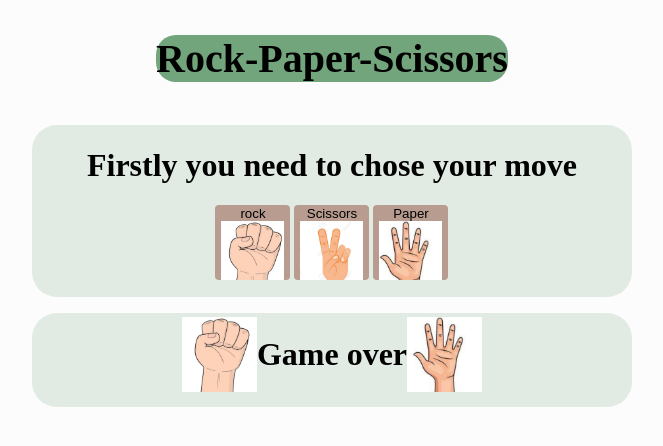
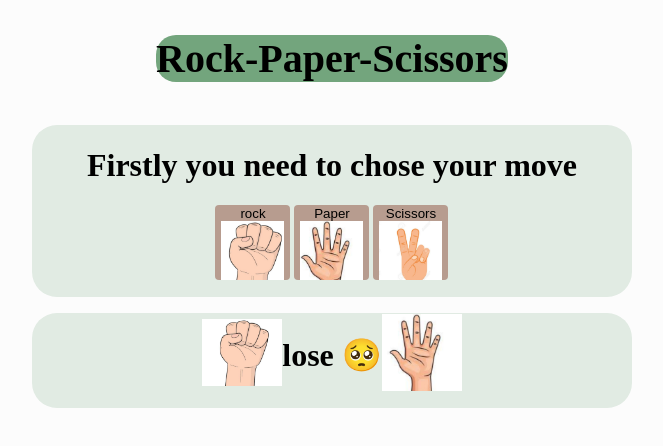
Before and after one commit to mi7u/retos-de-programacion, a plain HTML site: page pruebas-juegos/juegos/rock-paper-scissors-dani/index.html in a window 1280 px wide. Both pictures are taken after a click on the button "rock". Shown: the whole page, without its empty margins (308-971 px from the left). Drawn offline with Linux system fonts and the light colour scheme.

Commit message:
logic updated

```diff
--- a/pruebas-juegos/juegos/rock-paper-scissors-dani/index.html
+++ b/pruebas-juegos/juegos/rock-paper-scissors-dani/index.html
@@ -1,10 +1,10 @@
 <!DOCTYPE html>
 <html lang="en">
   <head>
-    <meta charset="UTF-8">
-    <meta name="viewport" content="width=device-width, initial-scale=1.0">
+    <meta charset="UTF-8" />
+    <meta name="viewport" content="width=device-width, initial-scale=1.0" />
     <title>Rock-Paper-Scissors</title>
-    <link rel="stylesheet" href="style.css" type="text/css">
+    <link rel="stylesheet" href="style.css" type="text/css" />
     <script src="script.js"></script>
   </head>
   <body>
@@ -13,45 +13,47 @@
       <div class="article">
         <h1>Firstly you need to chose your move</h1>
         <div class="buttoms">
-                <button class="buttom-image" onclick="rockPaperScissorsGenerator(ROCK)">
+          <button
+            class="buttom-image"
+            onclick="rockPaperScissorsGenerator('rock')"
+          >
             rock
-                    <img src="img/rock.jpg" alt="rock">
+            <img src="img/rock.jpg" alt="rock" />
           </button>
-                <button class="buttom-image" onclick="rockPaperScissorsGenerator(SCISSORS);">
+          <button
+            class="buttom-image"
+            onclick="rockPaperScissorsGenerator('paper');"
+          >
+            Paper
+            <img src="img/paper.jpg" />
+          </button>
+          <button
+            class="buttom-image"
+            onclick="rockPaperScissorsGenerator('scissors');"
+          >
             Scissors
-                    <img src="img/scissors.jpg" alt="scissors">
-                </button>
-                <button class="buttom-image" onclick="rockPaperScissorsGenerator(PAPER);">
-                    Paper
-                    <img src="img/paper.jpg">
+            <img src="img/scissors.jpg" alt="scissors" />
           </button>
         </div>
       </div>
       <div class="articleResults">
-            <div class="player1">
-                <div id="rock1" style="display: none;">
-                    <img src="img/rock.jpg" alt="rock">
-                </div>
-                <div id="paper1" style="display: none;">
-                    <img src="img/paper.jpg" alt="paper">
-                </div>
-                <div id="scissors1" style="display: none;">
-                    <img src="img/scissors.jpg" alt="scissors">
-                </div>
+        <div>
+          <img
+            id="player1"
+            src="img/hand.jpg"
+            alt="move a"
+            style="width: 80px"
+          />
         </div>
         <h1 id="result"></h1>
-            <div class="player2">
-                <div  id="rock2" style="display: none;">
-                    <img src="img/rock.jpg" alt="rock";>
+        <div>
+          <img
+            id="player2"
+            src="img/hand.jpg"
+            alt="move b"
+            style="width: 80px"
+          />
         </div>
-                <div id="paper2" style="display: none;">
-                    <img src="img/paper.jpg" alt="paper";>
-                </div>
-                <div id="scissors2" style="display: none;">
-                    <img src="img/scissors.jpg" alt="scissors";>
-                </div>
-            </div>
-
       </div>
     </div>
   </body>
--- a/pruebas-juegos/juegos/rock-paper-scissors-dani/script.js
+++ b/pruebas-juegos/juegos/rock-paper-scissors-dani/script.js
@@ -1,63 +1,57 @@
-const ROCK = "ROCK";
-const PAPER = "PAPER";
-const SCISSORS = "SCISSORS";
+// lista de elecciones
+const elections = {
+  rock: {
+    id: 1,
+    name: "ROCK",
+    img: "img/rock.jpg",
+  },
+  paper: {
+    id: 2,
+    name: "PAPER",
+    img: "img/paper.jpg",
+  },
+  scissors: {
+    id: 3,
+    name: "SCISSORS",
+    img: "img/scissors.jpg",
+  },
+};
+
+// condiciones victoriosas
 const winners = [
-  [ROCK, SCISSORS],
-  [PAPER, ROCK],
-  [SCISSORS, PAPER],
-];
-const losers = [
-  [ROCK, PAPER],
-  [PAPER, SCISSORS],
-  [SCISSORS, ROCK],
+  [elections.rock, elections.scissors],
+  [elections.paper, elections.rock],
+  [elections.scissors, elections.paper],
 ];
 
-function resetDecitions() {
-  document.getElementById("rock1").style.display = "none";
-  document.getElementById("paper1").style.display = "none";
-  document.getElementById("scissors1").style.display = "none";
-  document.getElementById("rock2").style.display = "none";
-  document.getElementById("paper2").style.display = "none";
-  document.getElementById("scissors2").style.display = "none";
+// comparar las manos, para obtener el resultado
+function compareHands(handA, handB) {
+  if (handA === handB) return "draw ☝️🤓";
+
+  if (winners.some((element) => element[0] === handA && element[1] === handB)) {
+    return "win 😃";
+  }
+
+  return "lose 🥺";
 }
 
 function rockPaperScissorsGenerator(election) {
-  resetDecitions();
+  // inicializar elementos
+  const player1Img = document.getElementById("player1");
+  const player2Img = document.getElementById("player2");
+  const result = document.getElementById("result");
 
-  let randomDecision = Math.floor(Math.random() * 3) + 1;
-  let imagenOne;
-  if (election == "ROCK") {
-    imagenOne = document.getElementById("rock1");
-  } else if (election == "PAPER") {
-    imagenOne = document.getElementById("paper1");
-  } else if (election == "SCISSORS") {
-    imagenOne = document.getElementById("scissors1");
-  }
-  let imagenTwo;
-  if (randomDecision === 1) {
-    randomDecision = ROCK;
-    imagenTwo = document.getElementById("rock2");
-  } else if (randomDecision === 2) {
-    randomDecision = PAPER;
-    imagenTwo = document.getElementById("paper2");
-  } else if (randomDecision === 3) {
-    randomDecision = SCISSORS;
-    imagenTwo = document.getElementById("scissors2");
-  }
-  let game = [election, randomDecision];
-  if (
-    winners.some(
-      (winner) => winner[0] === election && winner[1] === randomDecision
-    )
-  ) {
-    document.getElementById("result").textContent = "You won";
-  } else if (
-    losers.some((loser) => loser[0] === election && loser[1] === randomDecision)
-  ) {
-    document.getElementById("result").textContent = "Game over";
-  } else if (election === randomDecision) {
-    document.getElementById("result").textContent = "Tie";
-  }
-  imagenOne.style.display = "block";
-  imagenTwo.style.display = "block";
+  result.textContent = " "; // resetea el texto de result
+
+  // Obtener el objeto elejido por ambos jugadores
+  player1Election = elections[election];
+  let randomDecision = Math.floor(Math.random() * 3);
+  player2Election = Object.values(elections)[randomDecision];
+
+  // mostrar la imagen elegida
+  player1Img.src = player1Election.img;
+  player2Img.src = player2Election.img;
+
+  // calcular y mostrar el resultado
+  result.textContent = compareHands(player1Election, player2Election);
 }
```
Also changed, not shown: pruebas-juegos/juegos/rock-paper-scissors-dani/img/hand.jpg (added). Lines whose indentation alone changed are shown as unchanged.
